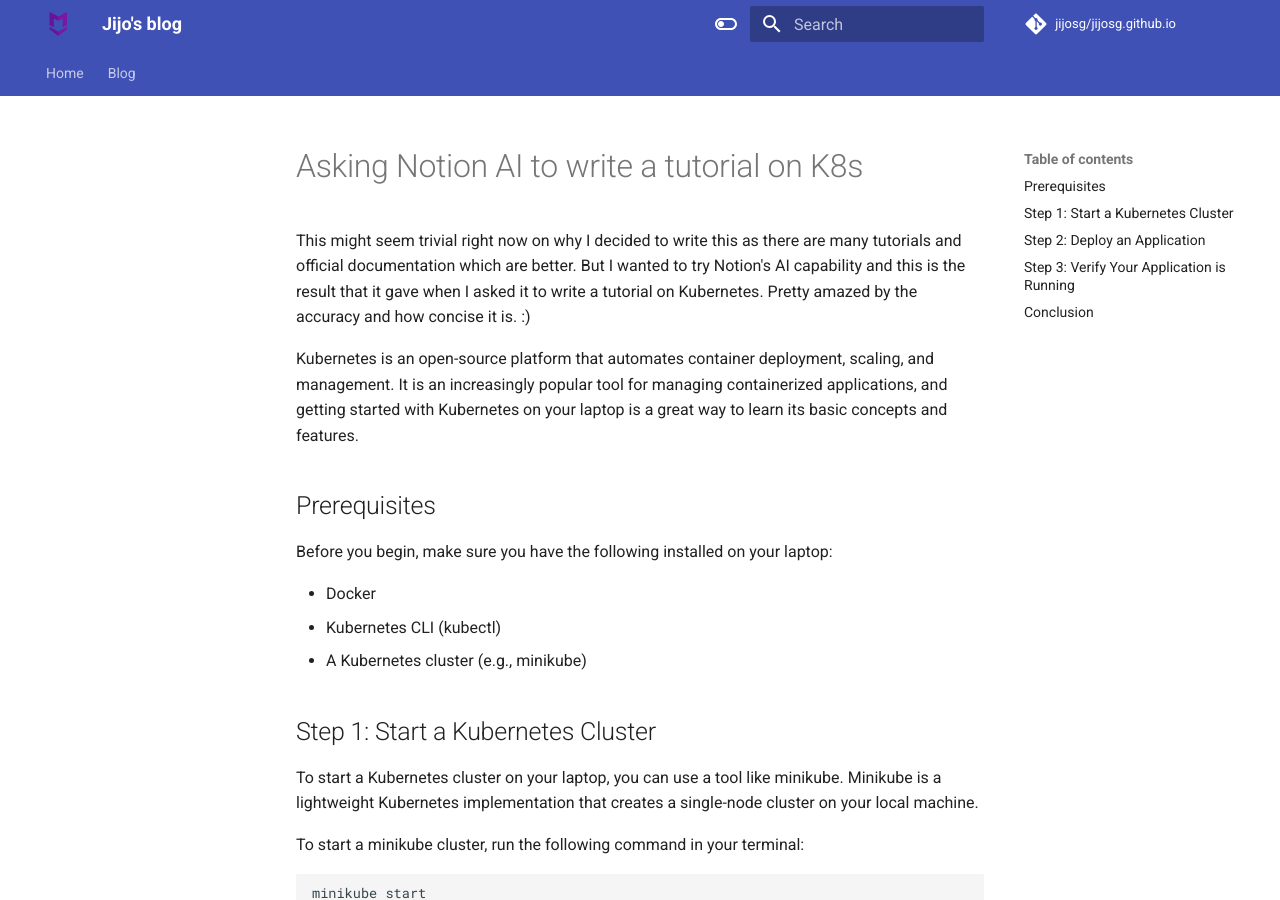
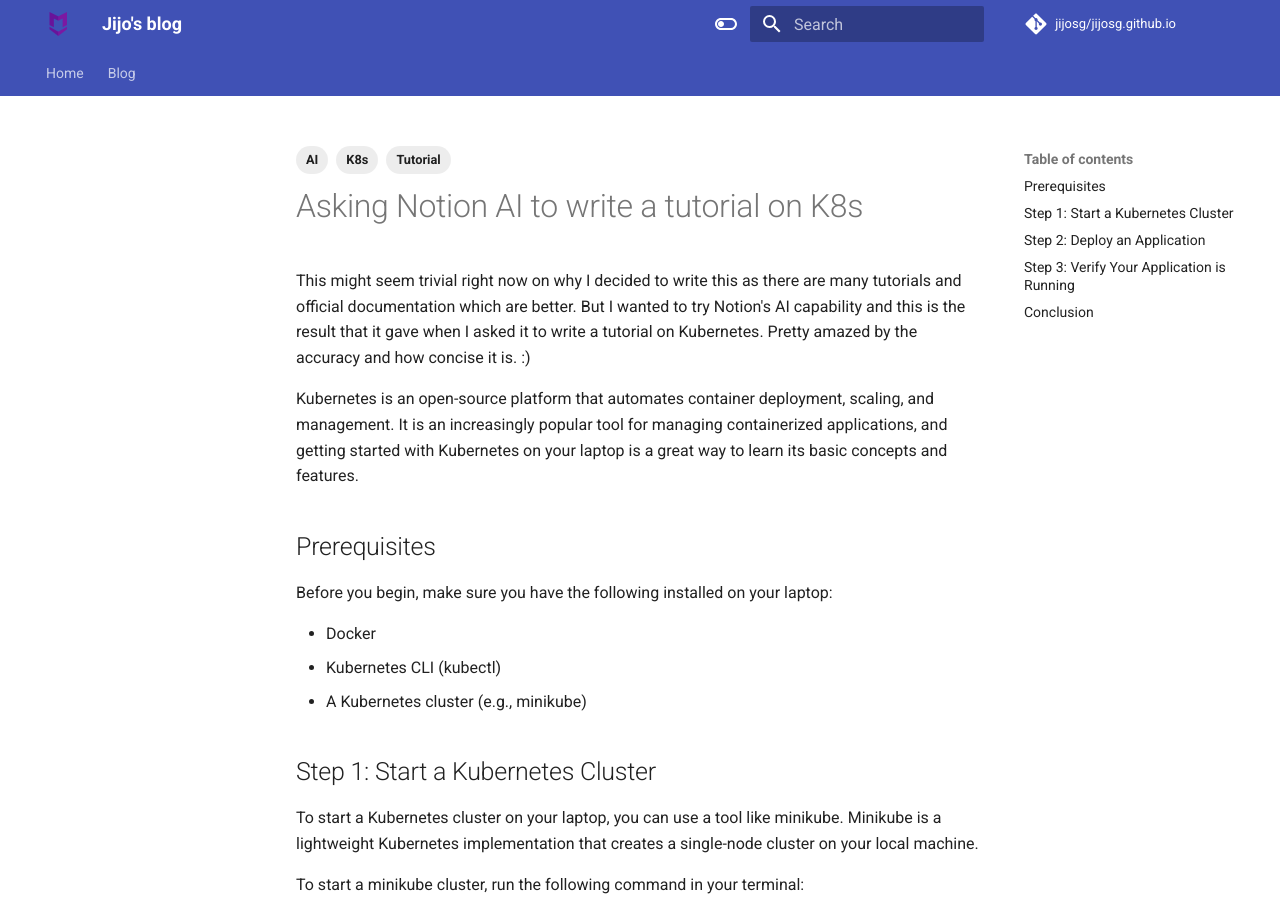
Before and after one commit to jijosg/jijosg.github.io, an MkDocs documentation site: the page built from docs/blog/2023/08/16.md, in a window 1280 px wide and 900 px high. Built offline with MkDocs 1.6.1 and Material for MkDocs 9.7.7, drawn with Linux system fonts in a browser that asks for light colours; comment, search, counter and statistics services are not loaded.

Commit message:
Update 16.md

```diff
--- a/docs/blog/2023/08/16.md
+++ b/docs/blog/2023/08/16.md
@@ -1,5 +1,9 @@
 ---
 title: "Asking Notion AI to write a tutorial on K8s"
+tags:
+  - AI
+  - K8s
+  - Tutorial
 ---
 
 # Asking Notion AI to write a tutorial on K8s
```
